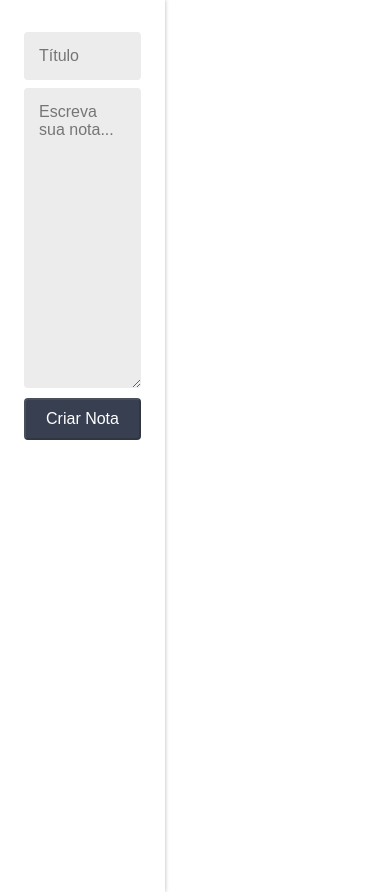
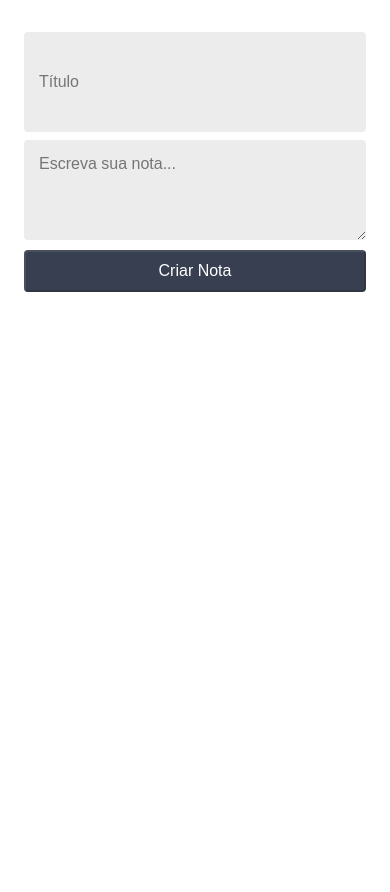
Before and after one commit to andre23arruda/todo-cards, a React (Create React App) app: page / in a window 390 px wide. After the commit the page ends 844 px from the top, so only its background shows below. Built offline with nearby package versions, Linux system fonts and the light colour scheme.

Commit message:
feat: Add bmoile layout

```diff
--- a/src/assets/App.css
+++ b/src/assets/App.css
@@ -1,5 +1,6 @@
 .conteudo {
-  display: flex;
+  display: grid;
+  grid-template-columns: auto auto;
 }
 
 :root {
@@ -9,3 +10,9 @@
   --fundo: #ffffff;
   --fundo-detalhes: #ececec;
 }
+
+@media (max-width: 700px) {
+  .conteudo {
+    grid-template-columns: auto;
+  }
+}
--- a/src/components/CardNota/CardNota.css
+++ b/src/components/CardNota/CardNota.css
@@ -40,10 +40,19 @@ span.delete:hover {
 .card-nota_texto {
   margin-top: 8px;
   font-size: 1em;
+  word-break: break-word;
 }
 
 .card-nota_titulo {
   font-size: 1.2em;
   margin-right: 12px;
   font-weight: bold;
+  word-break: break-word;
 }
+
+
+@media (max-width: 700px) {
+  .form-cadastro_input {
+    height: 70px;
+  }
+}
--- a/src/components/FormularioCadastro/FormularioCadastro.css
+++ b/src/components/FormularioCadastro/FormularioCadastro.css
@@ -1,11 +1,11 @@
 .form-cadastro {
-  width: 30%;
-  box-shadow: 0 0 4px rgba(0, 0, 0, 0.3);
+  /* width: 30%; */
+  /* box-shadow: 0 0 4px rgba(0, 0, 0, 0.3); */
   z-index: 1;
-  min-height: 100vh;
+  /* min-height: 100vh; */
   display: flex;
   flex-direction: column;
-  padding: 24px;
+  margin: 24px;
 }
 .form-cadastro_input {
   margin-top: 8px;
@@ -31,3 +31,9 @@
 .form-cadastro_submit:active {
   background-color: var(--secundaria-ativa);
 }
+/*
+@media (max-width: 1025px) {
+  .form-cadastro {
+    width: 90%;
+  }
+} */
--- a/src/components/ListaDeNotas/ListaDeNotas.css
+++ b/src/components/ListaDeNotas/ListaDeNotas.css
@@ -1,10 +1,9 @@
 .lista-notas {
   background-color: var(--fundo);
-  width: 70%;
   display: grid;
   grid-template-columns: auto auto auto auto auto;
   list-style-type: none;
-  padding: 24px;
+  margin: 24px;
 }
 
 .lista-notas_item {
@@ -14,3 +13,15 @@
   display: inline;
   border-radius: 4px;
 }
+
+@media (max-width: 1025px) {
+  .lista-notas {
+    grid-template-columns: auto auto auto;
+  }
+}
+
+@media (max-width: 700px) {
+  .lista-notas {
+    grid-template-columns: auto auto;
+  }
+}
--- a/src/index.js
+++ b/src/index.js
@@ -1,7 +1,9 @@
 import React from 'react'
 import ReactDOM from 'react-dom'
+import { registerServiceWorker } from './serviceWorker'
+import App from './App'
 
-import App from './App'
+registerServiceWorker()
 
 ReactDOM.render(
 	<React.StrictMode>
--- /dev/null
+++ b/src/serviceWorker.js
@@ -0,0 +1,13 @@
+export const registerServiceWorker = () => {
+    if ('serviceWorker' in navigator) {
+        window.addEventListener('load', function () {
+            navigator.serviceWorker.register('/sw.js').then(function (registration) {
+            // Registration was successful
+            //console.log('ServiceWorker registration successful with scope: ', registration.scope);
+            }).catch(function (err) {
+            // registration failed :(
+            //console.log('ServiceWorker registration failed: ', err);
+            });
+        });
+    }
+}
```
Also changed, not shown: public/sw.js (added, +36 -0 lines), manifest.json (added), 1 other file (tests, documents, lock files or other folders).
